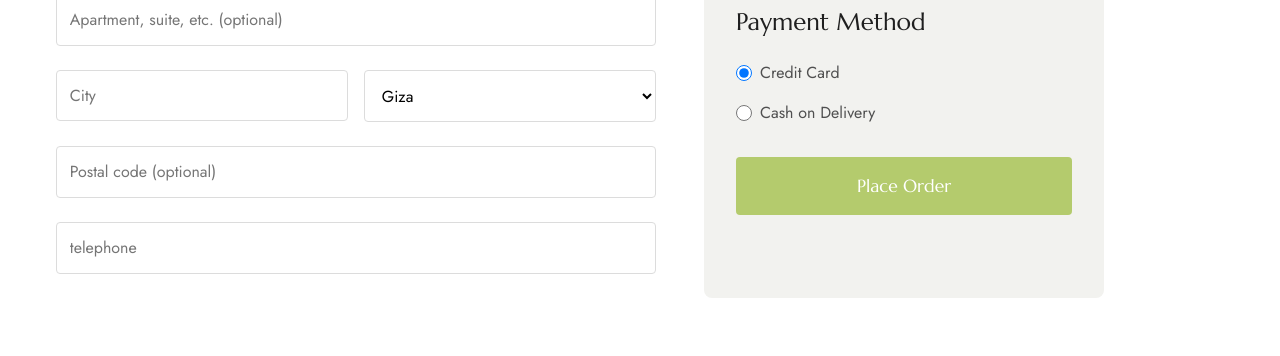
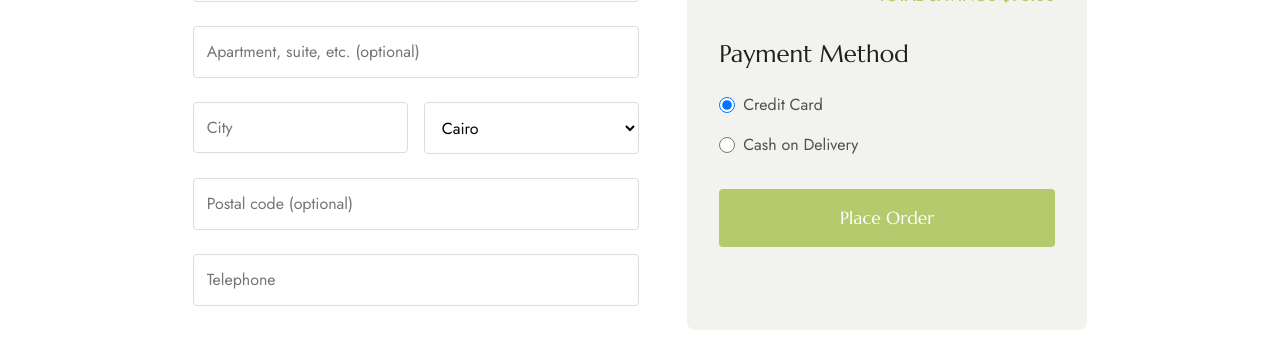
Before and after one commit to Yomna-Hachem/E-Commerce-App, a React (Create React App) app in the folder client/: page /order in a window 1280 px wide. Shown: the part 503-859 px from the top of the page. Before the commit the page ends 833 px from the top, so only its background shows below. Built offline with nearby package versions, Linux system fonts and the light colour scheme; no server answers.

Commit message:
finished orderinf without coupons

```diff
--- a/client/src/components/PlaceOrder.jsx
+++ b/client/src/components/PlaceOrder.jsx
@@ -3,9 +3,10 @@ import { useCartDataContext } from '../context/CartDataContext';
 import { useUserContext } from '../context/UserContext';
 import { useProducts } from '../context/ProductContext';
 import styles from '../styles/PlaceOrder.module.css';
+import { Link } from 'react-router-dom';
 
 const PlaceOrder = () => {
-  const { cartData } = useCartDataContext();
+  const { cartData, setCartData, removeFromCart, fetchStockData } = useCartDataContext();
   const { user } = useUserContext();
   const { products } = useProducts();
 
@@ -18,9 +19,8 @@ const PlaceOrder = () => {
     address: '',
     apartment: '',
     city: '',
-    state: 'Giza',
+    state: 'Cairo',
     postal_code: '',
-    price : 0,
     marketingOptIn: true
   });
 
@@ -63,7 +63,8 @@ const PlaceOrder = () => {
 
 
 
-const handlePlaceOrder = async () => {
+const handlePlaceOrder = async (event) => {
+  event.preventDefault();
   const currentSubtotal = cartItemsWithProducts.reduce((sum, item) => {
     const price = parseFloat(item.price) || 0;
     const quantity = parseInt(item.quantity) || 0;
@@ -73,11 +74,14 @@ const handlePlaceOrder = async () => {
       setFormData(prev => ({
         ...prev,
         user_id: user?.user_id,
-        price: currentSubtotal
+
       }));
         const payload = {
             ...formData,
-            cartData: cartItemsWithProducts  // make sure it's fresh
+            cartData: cartItemsWithProducts,  // make sure it's fresh
+            payment_method: paymentMethod,
+            price: currentSubtotal
+
           };
         console.log('Placing order for user 🦮');
         const response = await fetch(`http://localhost:5001/cart/checkout`, {
@@ -87,14 +91,23 @@ const handlePlaceOrder = async () => {
             },
             body: JSON.stringify(payload),
         });
-        const data = await response.json();
-        console.log('Order placed successfully:', data);
+          const message = await response.json();
+          console.log('Order response:', message);
+            cartData.forEach(item => {
+            removeFromCart(item.product_id, item.size);
+          }
+        );
+          setCartData([]);
+          fetchStockData();
+          event.target.reset();
+
     } catch (error) {
         console.error('Error placing order:', error);
     }
 };
 
   return (
+    <form className={styles.container} onSubmit={handlePlaceOrder}>
     <div className={styles.container}>
       <div className={styles.formSection}>
         <h2 className={styles.sectionHeading}>Contact</h2>
@@ -189,9 +202,38 @@ const handlePlaceOrder = async () => {
               value={formData.state}
               onChange={handleInputChange}
               className={styles.selectField}
+              required
             >
               <option value="Giza">Giza</option>
               <option value="Cairo">Cairo</option>
+              <option value="Alexandria">Alexandria</option>
+              <option value="Aswan">Aswan</option>
+              <option value="Asyut">Asyut</option>
+              <option value="Beheira">Beheira</option>
+              <option value="Beni Suef">Beni Suef</option>
+              <option value="Dakahlia">Dakahlia</option>
+              <option value="Damietta">Damietta</option>
+              <option value="Faiyum">Faiyum</option>
+              <option value="Gharbia">Gharbia</option>
+              <option value="Ismailia">Ismailia</option>
+              <option value="Kafr El Sheikh">Kafr El Sheikh</option>
+              <option value="Luxor">Luxor</option>
+              <option value="Matrouh">Matrouh</option>
+              <option value="Minya">Minya</option>
+              <option value="Monufia">Monufia</option>
+              <option value="New Valley">New Valley</option>
+              <option value="North Sinai">North Sinai</option>
+              <option value="Port Said">Port Said</option>
+              <option value="Qalyubia">Qalyubia</option>
+              <option value="Qena">Qena</option>
+              <option value="Red Sea">Red Sea</option>
+              <option value="Sharqia">Sharqia</option>
+              <option value="Sohag">Sohag</option>
+              <option value="South Sinai">South Sinai</option>
+              <option value="Suez">Suez</option>
+              <option value="Helwan">Helwan</option>
+              <option value="6th of October">6th of October</option>
+
             </select>
           </div>
         </div>
@@ -214,7 +256,7 @@ const handlePlaceOrder = async () => {
             value={formData.telephone}
             onChange={handleInputChange}
             className={styles.inputField}
-            placeholder="telephone"
+            placeholder="Telephone"
             required
           />
         </div>
@@ -289,12 +331,14 @@ const handlePlaceOrder = async () => {
             Cash on Delivery
           </label>
         </div>
-
-        <button type="submit" className={styles.placeOrderButton} onClick={handlePlaceOrder}>
+          <Link to="/">
+        <button type="submit" className={styles.placeOrderButton} >
           Place Order
         </button>
+          </Link>
       </div>
     </div>
+    </form>
   );
 };
 
--- a/client/src/components/ProductDetails.jsx
+++ b/client/src/components/ProductDetails.jsx
@@ -163,7 +163,6 @@ const ProductDetails = () => {
         <div className={styles.productInfo}>
           <h2>{currentProduct.name}</h2>
           <h4>${currentProduct.price}</h4>
-          <h4>{user?.user_id ? user.user_id : 'Guest'}</h4>
 
 
 
--- a/client/src/context/CartDataContext.jsx
+++ b/client/src/context/CartDataContext.jsx
@@ -130,7 +130,8 @@ export const CartDataProvider = ({ children }) => {
       addToCart,
       removeFromCart ,
       isProcessing ,
-      stockMap
+      stockMap,
+      fetchStockData
     }}>
       {children}
     </CartDataContext.Provider>
```
Also changed, not shown: 1 other file (tests, documents, lock files or other folders).
